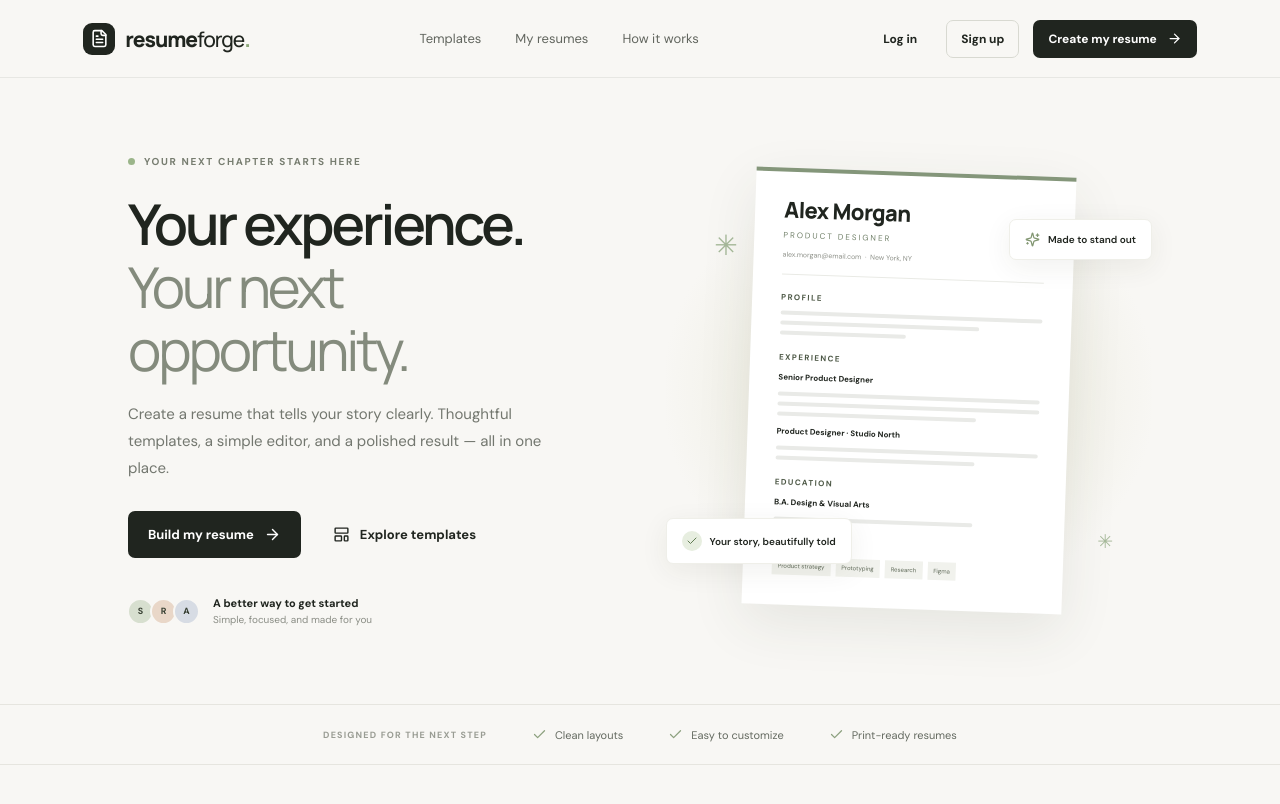
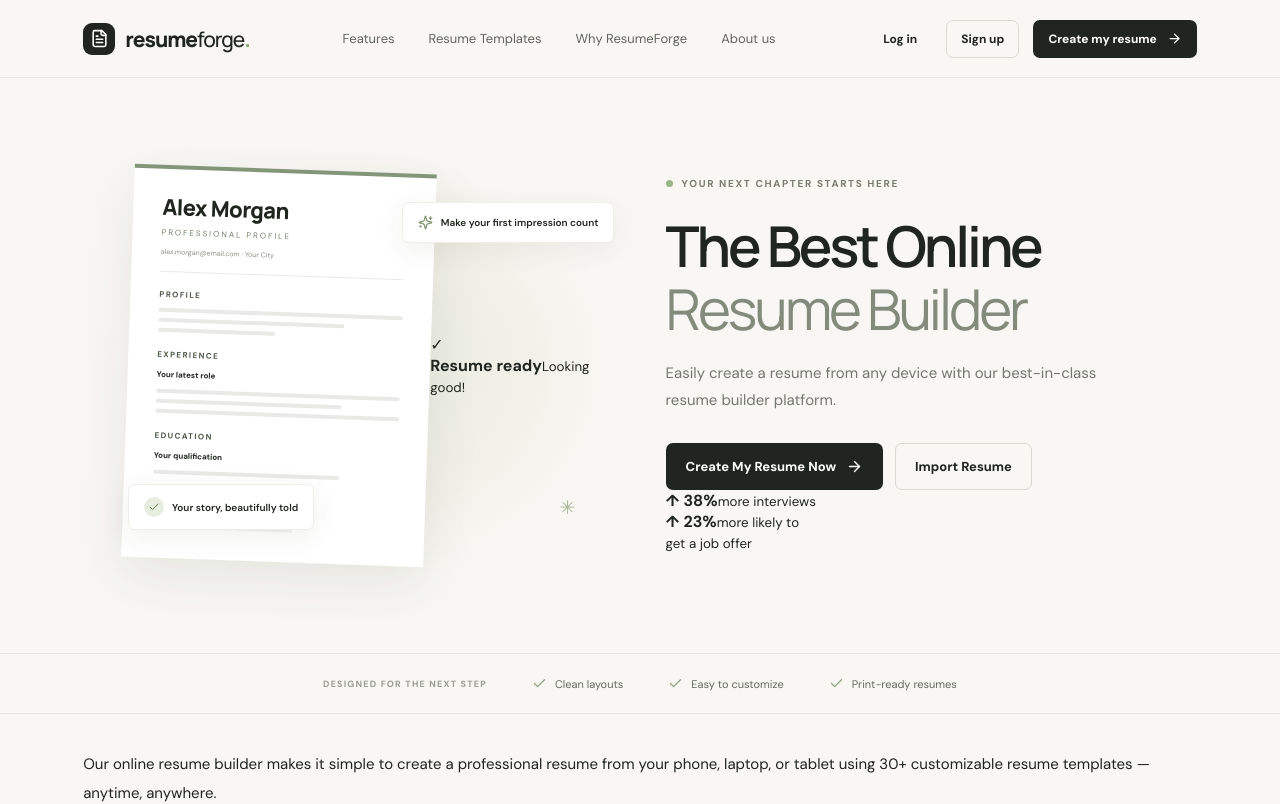
Before and after one commit to imsomya22092005-bot/Resumeforge, a React (Vite) app in the folder frontend/: page / in a window 1280 px wide. Shown: the top 804 px of the page. Built offline with nearby package versions, Linux system fonts and the light colour scheme.

Commit message:
Redesign homepage hero and navigation to match reference

```diff
--- a/frontend/src/App.jsx
+++ b/frontend/src/App.jsx
@@ -107,9 +107,10 @@ export default function App() {
         </button>
         <button className="mobile-menu" onClick={() => setMobileMenu(!mobileMenu)} aria-label="Toggle menu"><Menu /></button>
         <nav className={mobileMenu ? 'nav-links open' : 'nav-links'}>
-          <button className={page === 'templates' ? 'nav-link active' : 'nav-link'} onClick={() => { setPage('templates'); setMobileMenu(false); }}>Templates</button>
-          <button className={page === 'dashboard' ? 'nav-link active' : 'nav-link'} onClick={() => { setPage('dashboard'); setMobileMenu(false); }}>My resumes</button>
-          <button className="nav-link" onClick={() => setShowHelp(true)}>How it works</button>
+          <button className="nav-link" onClick={() => { setPage('home'); document.getElementById('features')?.scrollIntoView({ behavior: 'smooth' }); setMobileMenu(false); }}>Features</button>
+          <button className={page === 'templates' ? 'nav-link active' : 'nav-link'} onClick={() => { setPage('templates'); setMobileMenu(false); }}>Resume Templates</button>
+          <button className="nav-link" onClick={() => { setPage('home'); document.getElementById('why-resumeforge')?.scrollIntoView({ behavior: 'smooth' }); setMobileMenu(false); }}>Why ResumeForge</button>
+          <button className="nav-link" onClick={() => { setPage('home'); document.getElementById('about-us')?.scrollIntoView({ behavior: 'smooth' }); setMobileMenu(false); }}>About us</button>
         </nav>
         <div className="top-actions">
           {currentUser ? <><button className="nav-link user-greeting" onClick={() => setPage('dashboard')}>Hi, {currentUser.name}</button><button className="button button-outline button-small" onClick={signOut}>Log out</button></> : <><button className="button button-quiet button-small" onClick={() => openAuth('login')}>Log in</button><button className="button button-outline button-small" onClick={() => openAuth('signup')}>Sign up</button></>}
@@ -119,45 +120,47 @@ export default function App() {
 
       {page === 'home' && <main>
         <section className="hero">
-          <div className="hero-copy">
-            <div className="eyebrow"><span className="eyebrow-dot"></span> YOUR NEXT CHAPTER STARTS HERE</div>
-            <h1>Your experience.<br /><span>Your next opportunity.</span></h1>
-            <p className="hero-description">Create a resume that tells your story clearly. Thoughtful templates, a simple editor, and a polished result — all in one place.</p>
-            <div className="hero-buttons">
-              <button className="button button-dark" onClick={() => setPage('templates')}>Build my resume <ArrowRight size={17} /></button>
-              <button className="button button-quiet" onClick={() => setPage('templates')}><LayoutTemplate size={17} /> Explore templates</button>
+          <div className="hero-visual" aria-label="Animated resume preview">
+            <div className="visual-note note-top"><Sparkles size={15} /> Make your first impression count</div>
+            <div className="resume-paper animated-resume">
+              <div className="paper-topline"></div>
+              <div className="paper-name">Alex Morgan</div><div className="paper-role">PROFESSIONAL PROFILE</div>
+              <div className="paper-contact">alex.morgan@email.com · Your City</div><div className="paper-rule"></div>
+              <div className="paper-section-title">PROFILE</div><div className="paper-line long"></div><div className="paper-line medium"></div><div className="paper-line short"></div>
+              <div className="paper-section-title">EXPERIENCE</div><div className="paper-bold">Your latest role</div><div className="paper-line long"></div><div className="paper-line medium"></div><div className="paper-line long"></div>
+              <div className="paper-section-title">EDUCATION</div><div className="paper-bold">Your qualification</div><div className="paper-line medium"></div>
+              <div className="paper-section-title">SKILLS</div><div className="paper-skills"><span>Creative</span><span>Organized</span><span>Problem solving</span></div>
             </div>
-            <div className="hero-proof"><div className="proof-avatars"><span>S</span><span>R</span><span>A</span></div><div><strong>A better way to get started</strong><small>Simple, focused, and made for you</small></div></div>
-          </div>
-          <div className="hero-visual">
-            <div className="visual-note note-top"><Sparkles size={15} /> Made to stand out</div>
-            <div className="resume-paper">
-              <div className="paper-topline"></div>
-              <div className="paper-name">Alex Morgan</div><div className="paper-role">PRODUCT DESIGNER</div>
-              <div className="paper-contact">alex.morgan@email.com&nbsp; · &nbsp;New York, NY</div>
-              <div className="paper-rule"></div>
-              <div className="paper-section-title">PROFILE</div><div className="paper-line long"></div><div className="paper-line medium"></div><div className="paper-line short"></div>
-              <div className="paper-section-title">EXPERIENCE</div><div className="paper-bold">Senior Product Designer</div><div className="paper-line long"></div><div className="paper-line long"></div><div className="paper-line medium"></div>
-              <div className="paper-bold">Product Designer · Studio North</div><div className="paper-line long"></div><div className="paper-line medium"></div>
-              <div className="paper-section-title">EDUCATION</div><div className="paper-bold">B.A. Design & Visual Arts</div><div className="paper-line medium"></div>
-              <div className="paper-section-title">SKILLS</div><div className="paper-skills"><span>Product strategy</span><span>Prototyping</span><span>Research</span><span>Figma</span></div>
-            </div>
+            <div className="floating-template floating-template-one"><div className="float-line"></div><div className="float-line short"></div><div className="float-line"></div><div className="float-line medium"></div></div>
+            <div className="floating-template floating-template-two"><span>✓</span><div><strong>Resume ready</strong><small>Looking good!</small></div></div>
             <div className="visual-note note-bottom"><span className="check-circle"><Check size={12} /></span> Your story, beautifully told</div>
             <div className="visual-sparkle sparkle-one">✳</div><div className="visual-sparkle sparkle-two">✳</div>
           </div>
+          <div className="hero-copy">
+            <div className="eyebrow"><span className="eyebrow-dot"></span> YOUR NEXT CHAPTER STARTS HERE</div>
+            <h1>The Best Online<br /><span>Resume Builder</span></h1>
+            <p className="hero-description">Easily create a resume from any device with our best-in-class resume builder platform.</p>
+            <div className="hero-buttons">
+              <button className="button button-dark" onClick={() => startNew()}>Create My Resume Now <ArrowRight size={17} /></button>
+              <button className="button button-outline" onClick={() => notify('Import Resume will be available in the next phase.')}>Import Resume</button>
+            </div>
+            <div className="hero-stats">
+              <div><strong><span>↑</span> 38%</strong><small>more interviews</small></div>
+              <div><strong><span>↑</span> 23%</strong><small>more likely to<br/> get a job offer</small></div>
+            </div>
+          </div>
         </section>
         <section className="trust-strip"><span>DESIGNED FOR THE NEXT STEP</span><div><Check size={15} /> Clean layouts</div><div><Check size={15} /> Easy to customize</div><div><Check size={15} /> Print-ready resumes</div></section>
-        <section className="home-intro-copy">
+        <section className="home-intro-copy" id="about-us">
           <p>Our online resume builder makes it simple to create a professional resume from your phone, laptop, or tablet using 30+ customizable resume templates — anytime, anywhere.</p>
-          <p>Create a resume using our <button className="inline-text-link" onClick={() => setPage('templates')}>AI resume builder</button> feature, plus take advantage of expert suggestions, a built-in resume editor, and customizable modern and professional resume templates. <button className="inline-text-link" onClick={() => setPage('templates')}>Free users</button> have access to our easy-to-use resume creator and TXT file downloads.</p>
+          <p>Create a resume using our <button className="inline-text-link" onClick={() => notify('AI resume suggestions are coming soon.')}>AI resume builder</button> feature, plus take advantage of expert suggestions, a built-in resume editor, and customizable modern and professional resume templates. <button className="inline-text-link" onClick={() => setPage('templates')}>Free users</button> have access to our easy-to-use resume creator and TXT file downloads.</p>
         </section>
-        <section className="home-templates section-wrap">
-          <div className="template-section-title">
-            <h2>Pick From 500+ Free Resume Templates<br className="desktop-break" /> and Build Your Resume in Minutes</h2>
-          </div>
+        <section className="home-templates section-wrap" id="features">
+          <div className="template-section-title"><div className="eyebrow">FIND YOUR PERFECT LOOK</div><h2>Pick From 500+ Free Resume Templates</h2><p>Choose a style that fits your story, then personalize it in minutes.</p></div>
           <div className="template-grid">{templates.map((item, index) => <TemplateCard key={item.id} item={item} index={index} onChoose={() => startNew(item.id)} />)}</div>
           <div className="see-all-templates"><button className="button button-outline" onClick={() => setPage('templates')}>See all templates <ArrowRight size={16} /></button></div>
         </section>
+        <section className="why-section" id="why-resumeforge"><div className="eyebrow">WHY RESUMEFORGE</div><h2>Your next opportunity starts with a stronger first impression.</h2><p>A simple, focused resume-building experience to help you present your skills, experience, and projects with confidence.</p></section>
         <section className="bottom-cta"><div><span className="eyebrow">ONE STEP CLOSER</span><h2>Let's make your next move count.</h2><p>Your next opportunity deserves a resume you feel good about.</p></div><button className="button button-light" onClick={() => setPage('templates')}>Get started <ArrowRight size={17} /></button></section>
       </main>}
 
```
